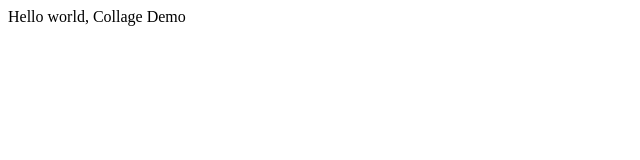
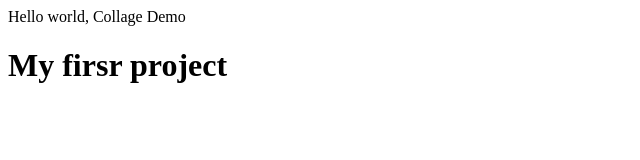
Before and after one commit to CHAUDHARYANILKUMAR/Collage-Demo, a plain HTML site: page index.html in a window 1280 px wide. Shown: the whole page, without its empty margins (0-640 px from the left). Drawn offline with Linux system fonts and the light colour scheme.

Commit message:
Update index.html

```diff
--- a/index.html
+++ b/index.html
@@ -3,4 +3,7 @@
   <head>
     <title>GitHub</title>
   </head>
+  <body>
+    <h1>My firsr project</h1>
+  </body>
 </html>
```
